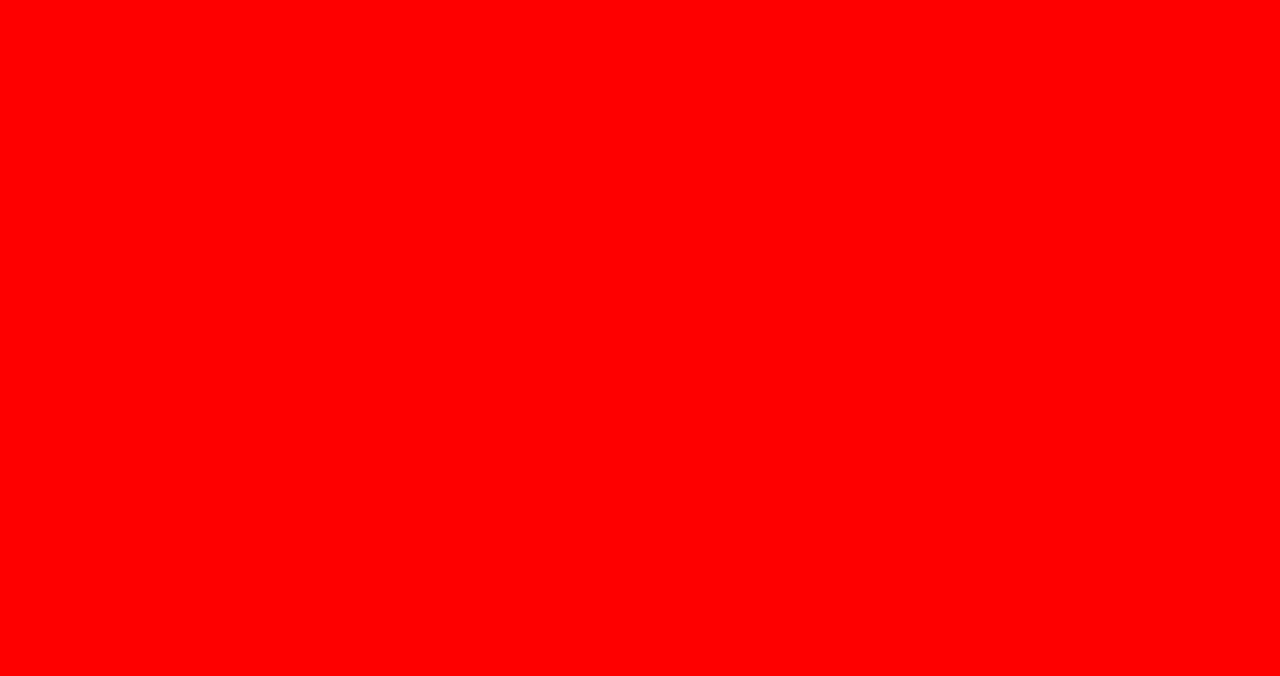
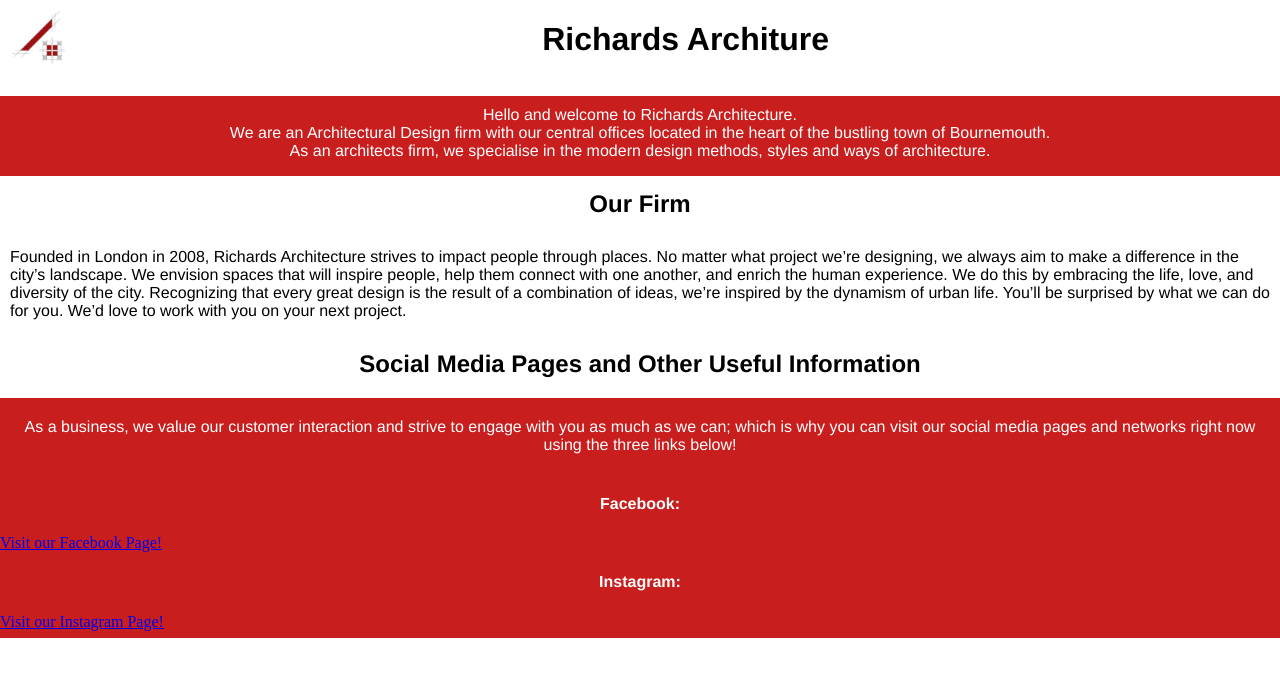
Before and after one commit to JackRichards1/JackRichards1, a plain HTML site: page index.html in a window 1280 px wide. Drawn offline with Linux system fonts and the light colour scheme.

Commit message:
Updated website

```diff
--- /dev/null
+++ b/font size, colour, background colour.css
@@ -0,0 +1,12 @@
+
+.Header {
+     width: 100%;
+     display: flex;
+     display: flex;
+     justify-content: space-between
+
+}
+
+body {
+     margin: 0px;
+}
--- a/index.html
+++ b/index.html
@@ -1,13 +1,47 @@
 <!DOCTYPE html>
 <html lang="en">
 <head>
+
+    <link href="font size, colour, background colour.css" rel="stylesheet">
     <meta charset="UTF-8">
     <meta name="viewport" content="width=device-width, initial-scale=1.0">
     <meta http-equiv="X-UA-Compatible" content="ie=edge">
-    <title>hellooo</title>
+    <title> Richards Architecture</title>
 </head>
-<body style="background: red
-">
+<body>
+    <div class="Header">
+        <img style="height: 10vh; display: inline;" src="1.jpg.png" alt="">
+        <h1 style="font-family:Helvetica; text-align:center;">Richards Architure <img> </h1>
+        <div></div>
+    </div>
+
+    <div style="width: 100%; height: 10vh; background: #C81E1E ;">
+        <p style="font-family:Helvetica; color:white; text-align: center; padding: 10px;">Hello and welcome to Richards Architecture. <br>
+            We are an Architectural Design firm with our central offices located in the heart of the bustling town of Bournemouth. <br>
+            As an architects firm, we specialise in the modern design methods, styles and ways of architecture.  </p>
+
+            <h2 style="font-family:Helvetica; text-align:center;">Our Firm</h2>
+
+            <p style="font-family:Helvetica; text-align: centre; padding: 10px;">Founded in London in 2008, Richards Architecture strives to impact people through places.
+                No matter what project we’re designing, we always aim to make a difference in the city’s landscape.
+                We envision spaces that will inspire people, help them connect with one another, and enrich the human experience.
+                We do this by embracing the life, love, and diversity of the city.
+                Recognizing that every great design is the result of a combination of ideas, we’re inspired by the dynamism of urban life.
+                You’ll be surprised by what we can do for you.
+                We’d love to work with you on your next project.</p>
+
+            <h2 style="font-family:Helvetica; text-align:center;">Social Media Pages and Other Useful Information</h2>
+
+            <div style="width: 100%; height: 30vh; background: #C81E1E">
+        <p style="font-family:Helvetica; color: white; text-align: center; padding: 20px;"> As a business, we value our customer interaction and strive to engage with you as much as we can; which is why you can visit our social media pages and networks right now using the three links below!</p>
+
+            <h4 style="font-family:Helvetica; color: white; text-align:center;">Facebook:</h4>
+
+            <a href="https://www.facebook.com/Richards-Architecture-729388884101548/?modal=admin_todo_tour">Visit our Facebook Page!</a>
+
+            <h4 style="font-family:Helvetica; color: white; text-align:center;">Instagram:</h4>
+
+            <a href="https://www.instagram.com/richards.architecture368/">Visit our Instagram Page!</a>
 
 </body>
 </html>
```
Also changed, not shown: page2.html (added, +23 -0 lines), page3.html (added, +31 -0 lines), 1.jpg.png (added), 2 other files.
